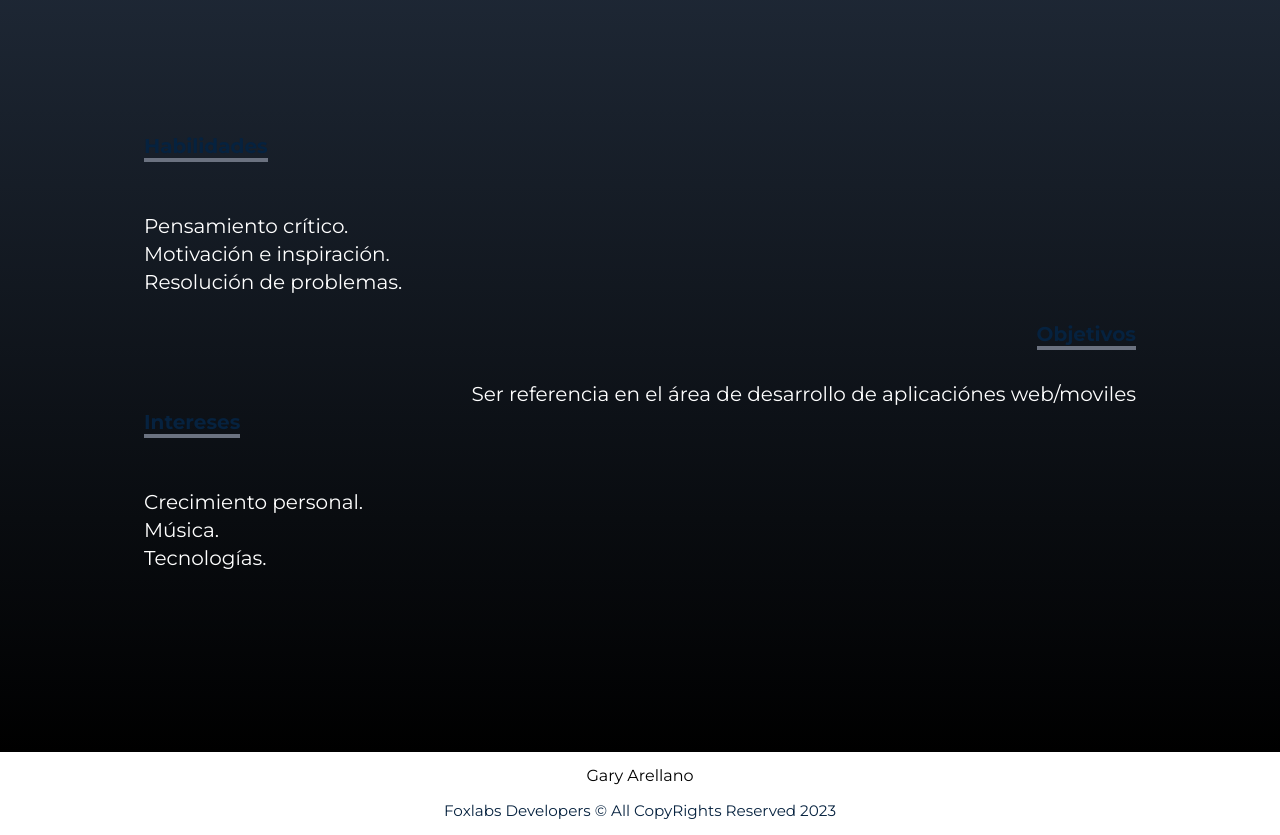
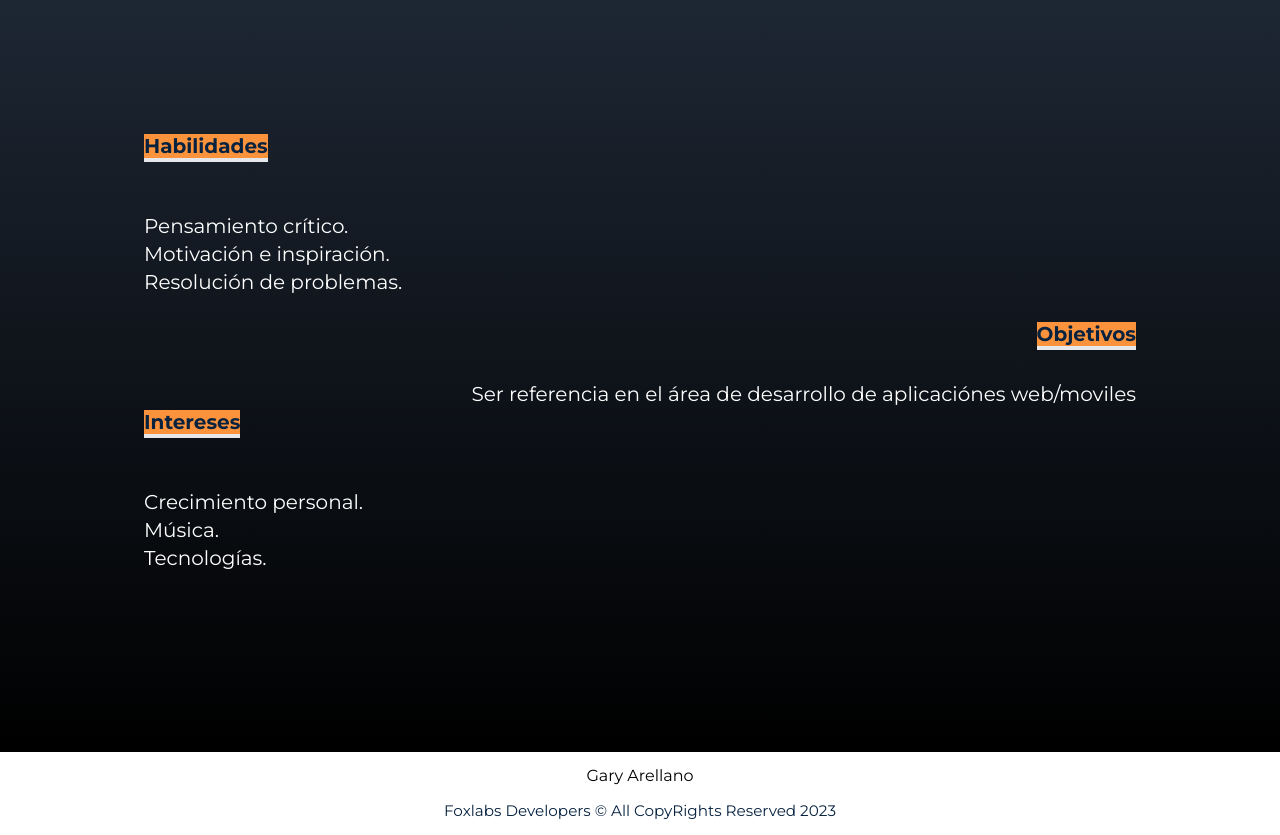
Before and after one commit to Garymarena/horli, a React (Create React App) app: page / in a window 1280 px wide. Shown: the part 1580-2415 px from the top of the page. Built offline with nearby package versions, Linux system fonts and the light colour scheme; a web font is replaced by a local one.

Commit message:
New changes

```diff
--- a/src/components/About.jsx
+++ b/src/components/About.jsx
@@ -8,7 +8,7 @@ const About = () => {
     >
       <div className="max-w-screen-lg p-4 mx-auto flex flex-col justify-center w-full h-full">
         <div className="pb-8">
-          <p className="text-xl font-bold inline border-b-4 border-gray-500">
+          <p className="text-xl font-bold inline border-b-4 bg-orange-400">
             Habilidades
           </p>
         </div>
@@ -22,7 +22,7 @@ const About = () => {
         <br />
 
         <div className="pb-8 text-end">
-          <p className="text-xl font-bold inline border-b-4 border-gray-500">
+          <p className="text-xl font-bold inline border-b-4 bg-orange-400">
             Objetivos
           </p>
         </div>
@@ -34,7 +34,7 @@ const About = () => {
         </ul>
 
         <div className="pb-8">
-          <p className="text-xl font-bold inline border-b-4 border-gray-500">
+          <p className="text-xl font-bold inline border-b-4 bg-orange-400">
             Intereses
           </p>
         </div>
```
Also changed, not shown: src/assets/hero.png.
